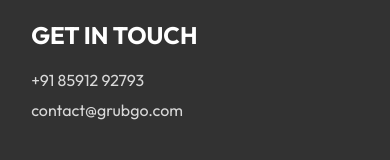
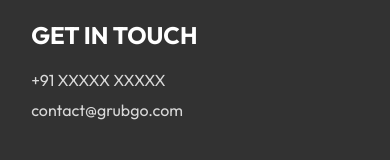
Before and after one commit to shivam151124/smart-canteen, a React (Vite) app in the folder frontend/: page /myorders in a window 390 px wide. Shown: the part 786-946 px from the top of the page. Built offline with nearby package versions, Linux system fonts and the light colour scheme; no server answers.

Commit message:
phone number change

```diff
--- a/frontend/src/components/Footer/Footer.jsx
+++ b/frontend/src/components/Footer/Footer.jsx
@@ -27,7 +27,7 @@
           <div className="footer-content-right">
             <h2>GET IN TOUCH</h2>
             <ul>
-                <li>+91 85912 92793</li>
+                <li>+91 XXXXX XXXXX</li>
                 <li>contact@grubgo.com</li>
             </ul>
           </div>
```
